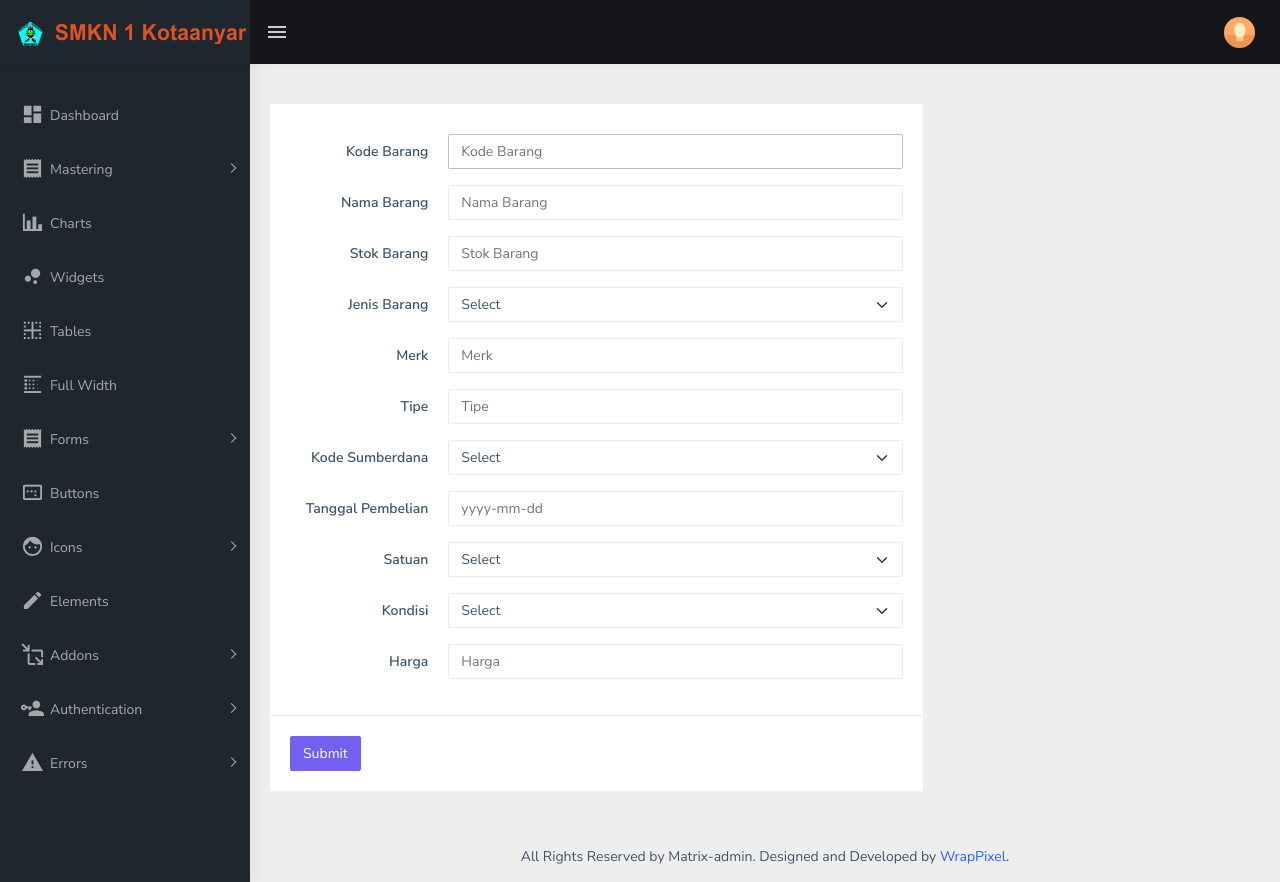
After one commit to bagoestirto/e-man, a CodeIgniter 4 app: template app/Views/mastering/c_barang.php in a window 1280 px wide. The commit adds this page. Run offline with PHP 8.4 and a stand-in for CodeIgniter, Linux system fonts and the light colour scheme; the template is opened without the code that fills it, so the values that code supplies are empty; some libraries are stand-ins or nearby versions.

Commit message:
menambahkan list dan create barang

```diff
--- a/app/Config/Routes.php
+++ b/app/Config/Routes.php
@@ -41,11 +41,15 @@ $routes->get('/', 'Pages::index');
 
 //$routes->get('/komik/create', 'Komik::create');
 $routes->get('/muser/l_user', 'Muser::l_user');
+
 $routes->get('/mpegawai/l_pegawai', 'Mpegawai::l_pegawai');
 $routes->get('/mpegawai/c_pegawai', 'Mpegawai::c_pegawai');
 $routes->get('/mpegawai/edit/(:segment)', 'Mpegawai::edit/$1');
 $routes->delete('/mpegawai/(:num)', 'Mpegawai::delete/$1');
 $routes->get('/mpegawai/(:any)', 'Home::noFound');
+
+$routes->get('/mbarang/l_barang', 'Mbarang::l_barang');
+
 
 /*
  * --------------------------------------------------------------------
--- a/app/Views/layout/page_layout.php
+++ b/app/Views/layout/page_layout.php
@@ -124,7 +124,14 @@
          ****************************************/
         $("#zero_config").DataTable();
     </script>
-
+    <script src="<?= base_url('/assets/libs/bootstrap-datepicker/dist/js/bootstrap-datepicker.min.js'); ?>"></script>
+    <script>
+        jQuery("#datepicker-autoclose").datepicker({
+            autoclose: true,
+            todayHighlight: true,
+            format: "yyyy-mm-dd",
+        });
+    </script>
 </body>
 
 </html>
--- /dev/null
+++ b/app/Views/mastering/c_barang.php
@@ -0,0 +1,118 @@
+<?= $this->extend('layout/page_layout'); ?>
+
+<?= $this->section('content'); ?>
+
+<div class="row">
+    <div class="col-md-8">
+        <div class="card">
+            <form class="form-horizontal" action="<?= base_url('/mbarang/s_barang'); ?>" method="POST">
+                <?= csrf_field(); ?>
+                <div class="card-body">
+                    <h4 class="card-title"></h4>
+
+                    <div class="form-group row">
+                        <label for="kbar" class="col-sm-3 text-end control-label col-form-label">Kode Barang</label>
+                        <div class="col-sm-9">
+                            <input value="<?= old('kbar'); ?>" type="text" class="form-control <?= ($validation->hasError('kbar')) ? 'is-invalid' : ''; ?>" id="kbar" name="kbar" placeholder="Kode Barang" autofocus />
+                            <div class="invalid-feedback"><?= $validation->getError('kbar'); ?></div>
+                        </div>
+                    </div>
+                    <div class="form-group row">
+                        <label for="nbar" class="col-sm-3 text-end control-label col-form-label">Nama Barang</label>
+                        <div class="col-sm-9">
+                            <input value="<?= old('nbar'); ?>" type="text" class="form-control <?= ($validation->hasError('nbar')) ? 'is-invalid' : ''; ?>" id="nbar" name="nbar" placeholder="Nama Barang" />
+                            <div class="invalid-feedback"><?= $validation->getError('nbar'); ?></div>
+                        </div>
+                    </div>
+                    <div class="form-group row">
+                        <label for="stok" class="col-sm-3 text-end control-label col-form-label">Stok Barang</label>
+                        <div class="col-sm-9">
+                            <input value="<?= old('stok'); ?>" type="text" class="form-control <?= ($validation->hasError('stok')) ? 'is-invalid' : ''; ?>" id="stok" name="stok" placeholder="Stok Barang" />
+                            <div class="invalid-feedback"><?= $validation->getError('stok'); ?></div>
+                        </div>
+                    </div>
+                    <div class="form-group row">
+                        <label for="jbar" class="col-sm-3 text-end control-label col-form-label">Jenis Barang</label>
+                        <div class="col-md-9">
+                            <select class="select2 form-select shadow-none" name="jbar">
+                                <option>Select</option>
+                                <option value="Aset Tetap">Aset Tetap</option>
+                                <option value="Habis Pakai">Habis Pakai</option>
+                            </select>
+                        </div>
+                    </div>
+                    <div class="form-group row">
+                        <label for="merk" class="col-sm-3 text-end control-label col-form-label">Merk</label>
+                        <div class="col-sm-9">
+                            <input value="<?= old('merk'); ?>" type="text" class="form-control <?= ($validation->hasError('merk')) ? 'is-invalid' : ''; ?>" id="merk" name="merk" placeholder="Merk" />
+                            <div class="invalid-feedback"><?= $validation->getError('merk'); ?></div>
+                        </div>
+                    </div>
+                    <div class="form-group row">
+                        <label for="type" class="col-sm-3 text-end control-label col-form-label">Tipe</label>
+                        <div class="col-sm-9">
+                            <input value="<?= old('type'); ?>" type="text" class="form-control <?= ($validation->hasError('type')) ? 'is-invalid' : ''; ?>" id="type" name="type" placeholder="Tipe" />
+                            <div class="invalid-feedback"><?= $validation->getError('type'); ?></div>
+                        </div>
+                    </div>
+                    <div class="form-group row">
+                        <label for="ksum" class="col-sm-3 text-end control-label col-form-label">Kode Sumberdana</label>
+                        <div class="col-md-9">
+                            <select class="select2 form-select shadow-none" name="ksum">
+                                <option>Select</option>
+                                <option value="001-BOS">001-BOS</option>
+                                <option value="Swadaya">Swadaya</option>
+                            </select>
+                        </div>
+                    </div>
+                    <div class="form-group row">
+                        <label for="tgl_beli" class="col-sm-3 text-end control-label col-form-label">Tanggal Pembelian</label>
+                        <div class="col-sm-9">
+                            <input value="<?= old('tgl_beli'); ?>" type="text" class="form-control <?= ($validation->hasError('tgl_beli')) ? 'is-invalid' : ''; ?>" id="datepicker-autoclose" name="tgl_beli" placeholder="yyyy-mm-dd" />
+                            <div class="invalid-feedback"><?= $validation->getError('tgl_beli'); ?></div>
+                        </div>
+                    </div>
+                    <div class="form-group row">
+                        <label for="satuan" class="col-sm-3 text-end control-label col-form-label">Satuan</label>
+                        <div class="col-md-9">
+                            <select class="select2 form-select shadow-none" name="satuan">
+                                <option>Select</option>
+                                <option value="Unit">Unit</option>
+                                <option value="Set">Set</option>
+                                <option value="Pcs">Pcs</option>
+                            </select>
+                        </div>
+                    </div>
+                    <div class="form-group row">
+                        <label for="kondisi" class="col-sm-3 text-end control-label col-form-label">Kondisi</label>
+                        <div class="col-md-9">
+                            <select class="select2 form-select shadow-none" name="kondisi">
+                                <option>Select</option>
+                                <option value="Baik">Baik</option>
+                                <option value="Rusak">Rusak</option>
+                            </select>
+                        </div>
+                    </div>
+                    <div class="form-group row">
+                        <label for="harga" class="col-sm-3 text-end control-label col-form-label">Harga</label>
+                        <div class="col-sm-9">
+                            <input value="<?= old('harga'); ?>" type="text" class="form-control <?= ($validation->hasError('harga')) ? 'is-invalid' : ''; ?>" id="harga" name="harga" placeholder="Harga" />
+                            <div class="invalid-feedback"><?= $validation->getError('harga'); ?></div>
+                        </div>
+                    </div>
+
+                </div>
+                <div class="border-top">
+                    <div class="card-body">
+                        <button type="submit" class="btn btn-primary">
+                            Submit
+                        </button>
+                    </div>
+                </div>
+            </form>
+        </div>
+    </div>
+</div>
+
+
+<?= $this->endSection(); ?>
```
Also changed, not shown: app/Controllers/Mbarang.php (added, +148 -0 lines), app/Models/BarangModel.php (added, +22 -0 lines), app/Views/mastering/l_barang.php (added, +75 -0 lines), 1 other file.
